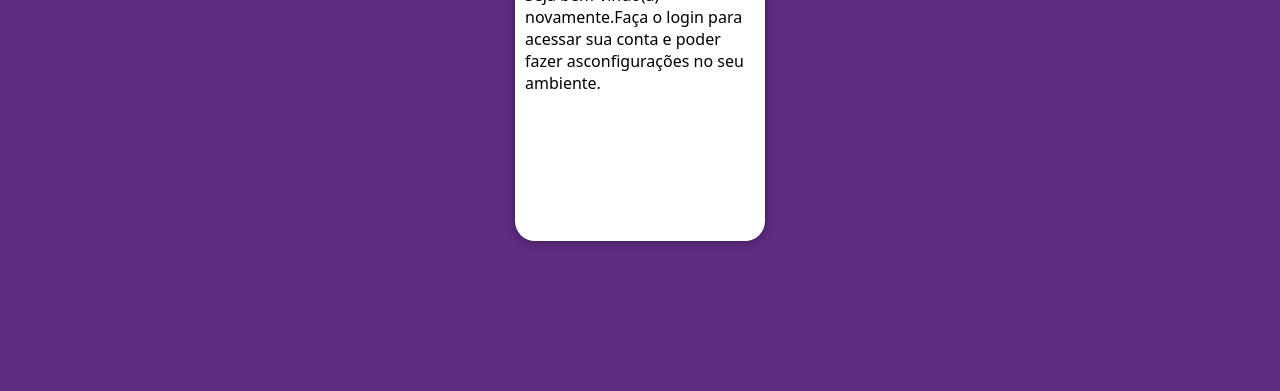
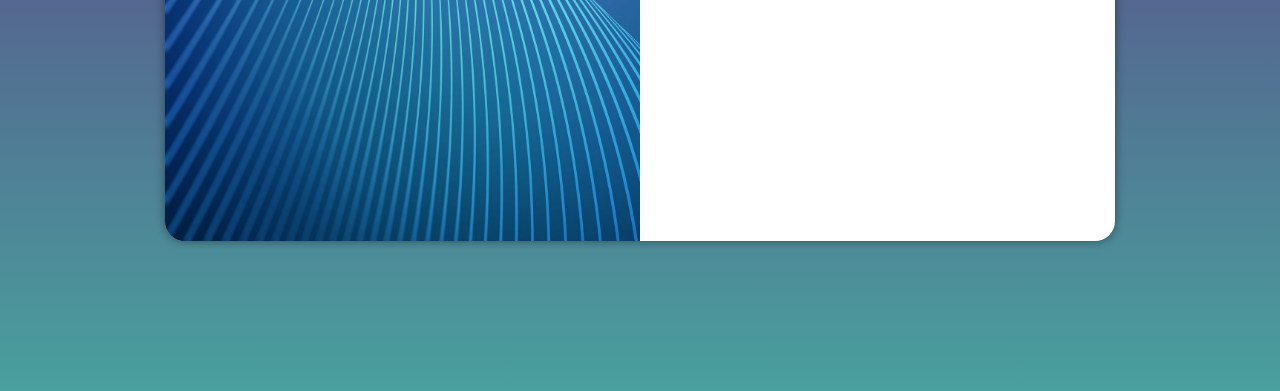
Before and after one commit to mateusmuraoka/projeto-login, a plain HTML site: page index.html in a window 1280 px wide. Shown: the part 409-800 px from the top of the page. Drawn offline with Linux system fonts and the light colour scheme.

Commit message:
Media queries para outras telas

```diff
--- a/estilos/media-query.css
+++ b/estilos/media-query.css
@@ -1,11 +1,38 @@
 @charset "UTF-8";
 
 @media screen and (min-width: 768px) and (max-width: 992px) {
+    body{
+        background-image: linear-gradient(to top,#49a09d , #5f2c82);
+    }
     section#login{
-        width: 90vw;
+        width: 80vw;
     }
     section#login > div#imagem{
         float: left;
+        width: 30%;
+        height: 100%;
+    }
+    section#login > div#formulario{
+        float: right;
+        width:70%
     }
 
 }
+@media screen and (min-width: 992px){
+    body{
+        background-image: linear-gradient(to top,#49a09d , #5f2c82);
+    }
+    section#login{
+        width: 950px;
+
+    }
+    section#login > div#imagem{
+        float: left;
+        width: 50%;
+        height: 100%;
+    }
+    section#login > div#formulario{
+        float: right;
+        width: 50%;
+    }
+}
--- a/estilos/style.css
+++ b/estilos/style.css
@@ -33,6 +33,8 @@ section#login{
    height: 500px;
    border-radius: 20px;
    box-shadow: 0px 0px 10px rgba(0, 0, 0, 0.445) ;
+   transition: width .3s,height .3s;
+   transition-timing-function: ease;
 
 }
 section#login > div#imagem{
--- a/index.html
+++ b/index.html
@@ -18,7 +18,7 @@
             </div>
             <div id="formulario">
                 <h1>Login</h1>
-                <p>Seja bem-vindo(a) novamente.Faça o login para acessar sua conta e poder fazer asconfigurações no seu ambiente.</a></p>
+                <p>Seja bem-vindo(a) novamente.Faça o login para acessar sua conta e poder fazer as configurações no seu ambiente.</a></p>
                 <form action="login.php" method="post">
 
                 </form>
```
